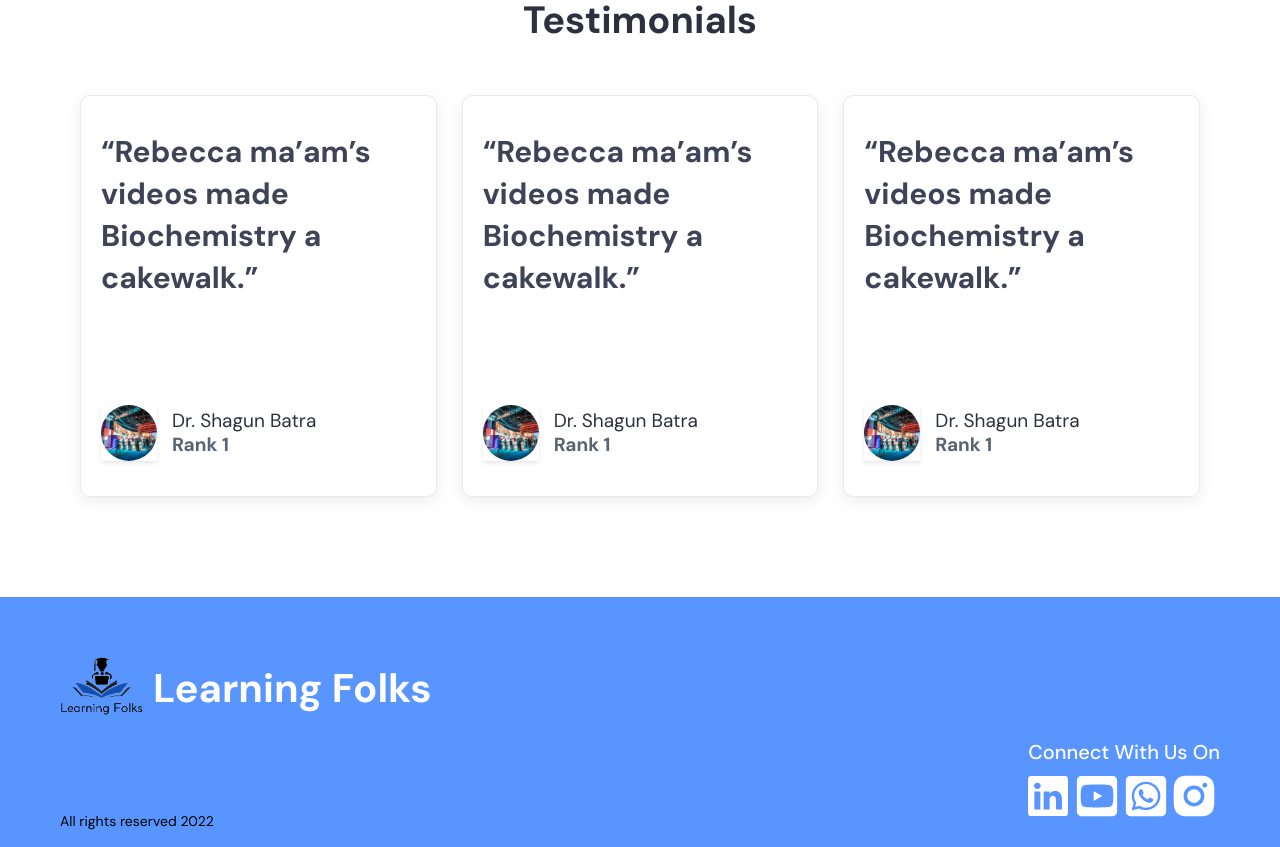
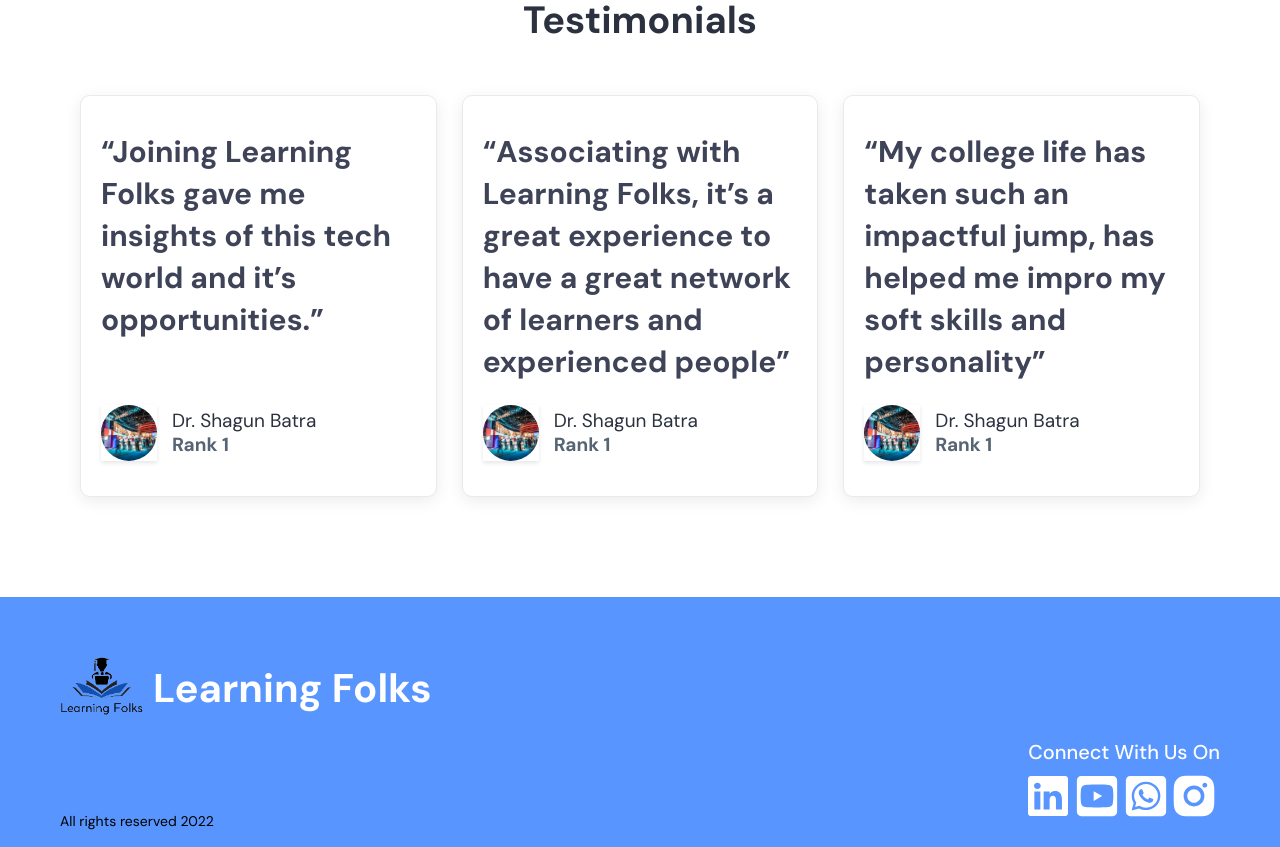
Before and after one commit to GautamChopra467/LearningFolks, a React (Create React App) app in the folder frontend/: page / in a window 1280 px wide. Shown: the part 2500-3347 px from the top of the page. Built offline with nearby package versions, Linux system fonts and the light colour scheme.

Commit message:
9th commit By Gautam Chopra "testimonials"

```diff
--- a/frontend/src/components/user/jsx/HomeBanner6.jsx
+++ b/frontend/src/components/user/jsx/HomeBanner6.jsx
@@ -13,7 +13,7 @@
         <div className='bottom_section_homebanner6'>
             <div className='card_container_homebanner6'>
                 <div className='card_top_section_homebanner6'>
-                    <h3>“Rebecca ma’am’s videos made Biochemistry a cakewalk.”</h3>
+                    <h3>“Joining Learning Folks gave me insights of this tech world and it’s opportunities.”</h3>
                 </div>
 
                 <div className='card_bottom_section_homebanner6'>
@@ -29,7 +29,7 @@
 
             <div className='card_container_homebanner6'>
                 <div className='card_top_section_homebanner6'>
-                    <h3>“Rebecca ma’am’s videos made Biochemistry a cakewalk.”</h3>
+                    <h3>“Associating with Learning Folks, it’s a great experience to have a great network of learners and experienced people”</h3>
                 </div>
 
                 <div className='card_bottom_section_homebanner6'>
@@ -45,7 +45,7 @@
 
             <div className='card_container_homebanner6'>
                 <div className='card_top_section_homebanner6'>
-                    <h3>“Rebecca ma’am’s videos made Biochemistry a cakewalk.”</h3>
+                    <h3>“My college life has taken such an impactful jump, has helped me impro my soft skills and personality”</h3>
                 </div>
 
                 <div className='card_bottom_section_homebanner6'>
```
